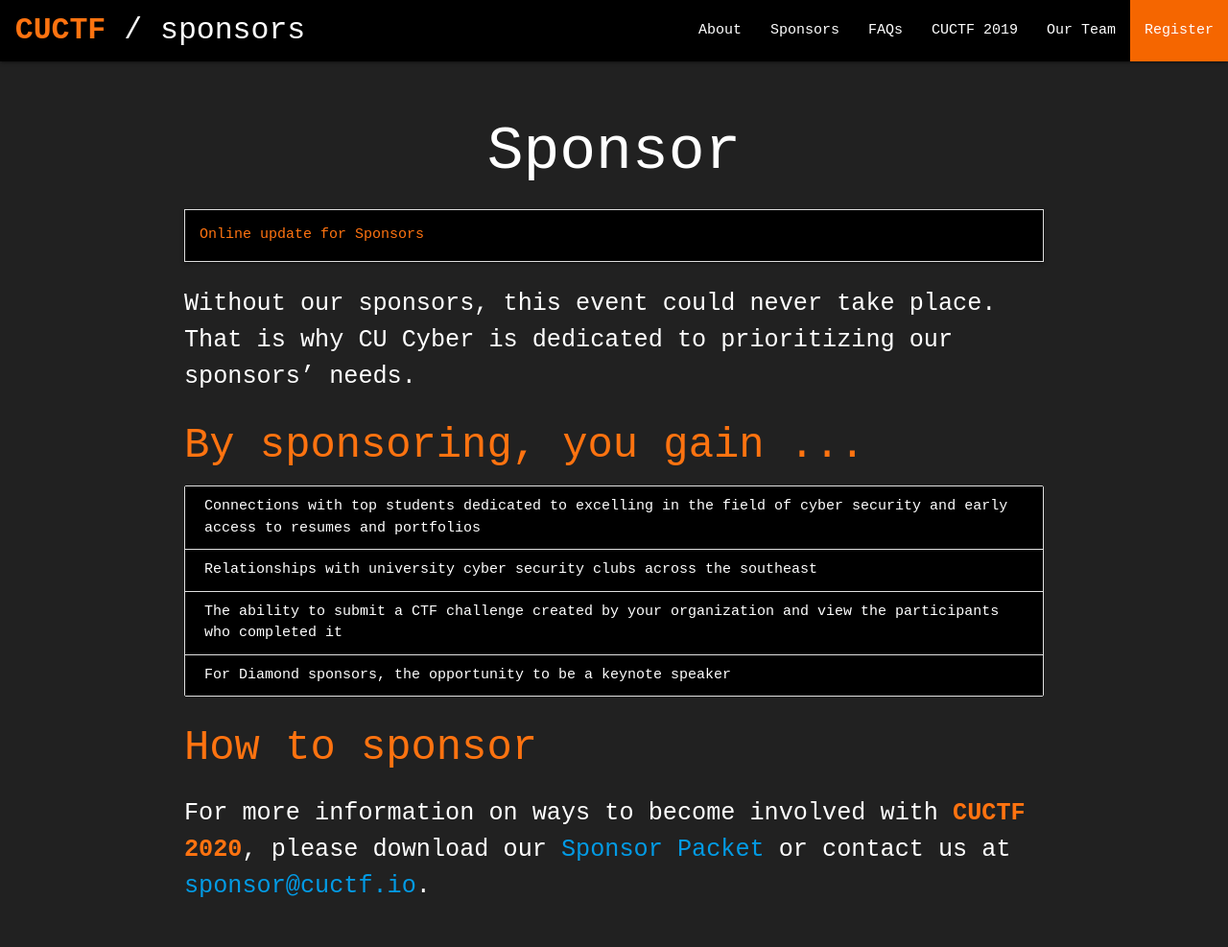
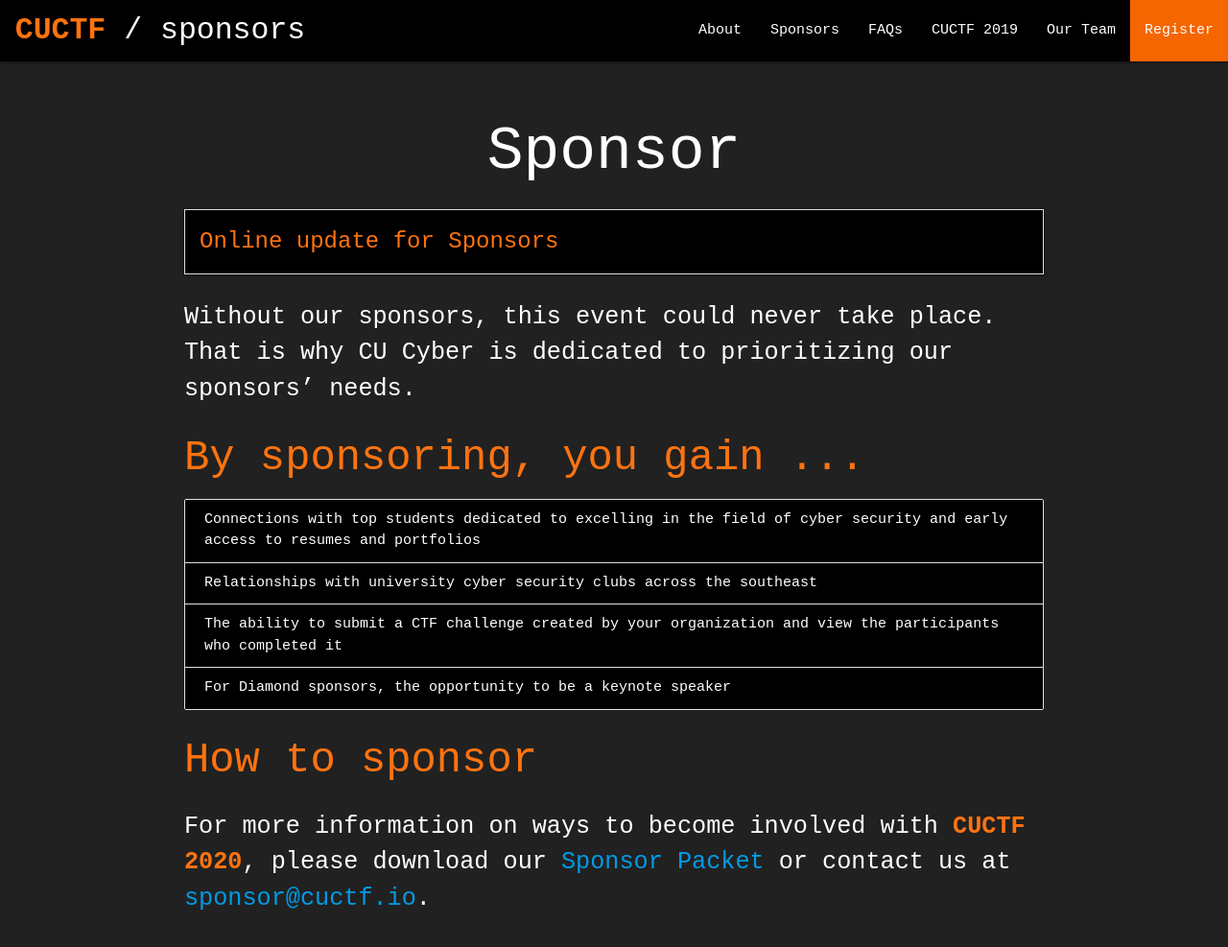
Before and after one commit to CUCyber/cuctf.io, a Jekyll site: the page built from sponsors.html, in a window 1280 px wide and 1041 px high. Shown: the top 987 px of the window at 96% size. Built offline with Jekyll 4.4.1, drawn with Linux system fonts in a browser that asks for light colours; nearby versions of some CDN libraries; some web fonts are replaced.

Commit message:
changed messages

```diff
--- a/about.html
+++ b/about.html
@@ -69,6 +69,6 @@
     </div>
   </div>
   <h3 class="clemson-orange-text">When and Where?</h3>
-  <p>CUCTF 2020 will take place <strong>October 3rd, 2020</strong>. While normally hosted at Clemson University's Watt Family Innovation Center, <strong>this event will be hosted online</strong>. Stay tuned, the specific time of the event has yet to be announced! </p>
+  <p>CUCTF 2020 will take place <strong>October 3rd, 2020</strong>. While normally hosted at Clemson University's Watt Family Innovation Center, <strong>this event will be hosted online</strong>. Stay tune, more information on competing remotely will be announced soon! </p>
   <img class="footer-img" src="/public/images/watt.jpg" alt="A picture of Clemson University's Watt Family Innovation Center, a large, modern building covered in glass.">
 </div>
--- a/faqs.html
+++ b/faqs.html
@@ -19,11 +19,11 @@
     </li>
     <li>
       <div class="collapsible-header black clemson-orange-text">Where is the event being held?</div>
-      <div class="collapsible-body"><span>CUCTF 2020 is being held online.</span></div>
+      <div class="collapsible-body"><span>CUCTF 2020 will be held online. More information on how to compete remotely will be announced closer to the competition start date. </span></div>
     </li>
     <li>
       <div class="collapsible-header black clemson-orange-text">When is the event?</div>
-      <div class="collapsible-body"><span>CUCTF 2020 is taking place October 3rd, 2020.</span></div>
+      <div class="collapsible-body"><span>CUCTF 2020 will take place October 3rd, 2020.</span></div>
     </li>
 
     <li>
@@ -32,7 +32,7 @@
     </li>
     <li>
       <div class="collapsible-header black clemson-orange-text">How many people are allowed on a team?</div>
-      <div class="collapsible-body"><span>Team sizes do not matter for CUCTF 2020, any amount of university students can join a team.</span></div>
+      <div class="collapsible-body"><span> Team size does not matter for CUCTF 2020, any amount of university students can join a team. </span></div>
     </li>
     <li>
       <div class="collapsible-header black clemson-orange-text">Do we get anything for winning?</div>
--- a/public/css/custom.css
+++ b/public/css/custom.css
@@ -103,6 +103,12 @@
   padding-bottom: 1rem;
 }
 
+/* Sponsor page */
+
+.update {
+  font-size: 24px;
+}
+
 /* CTF 2019 page */
 
 #past img {
```
